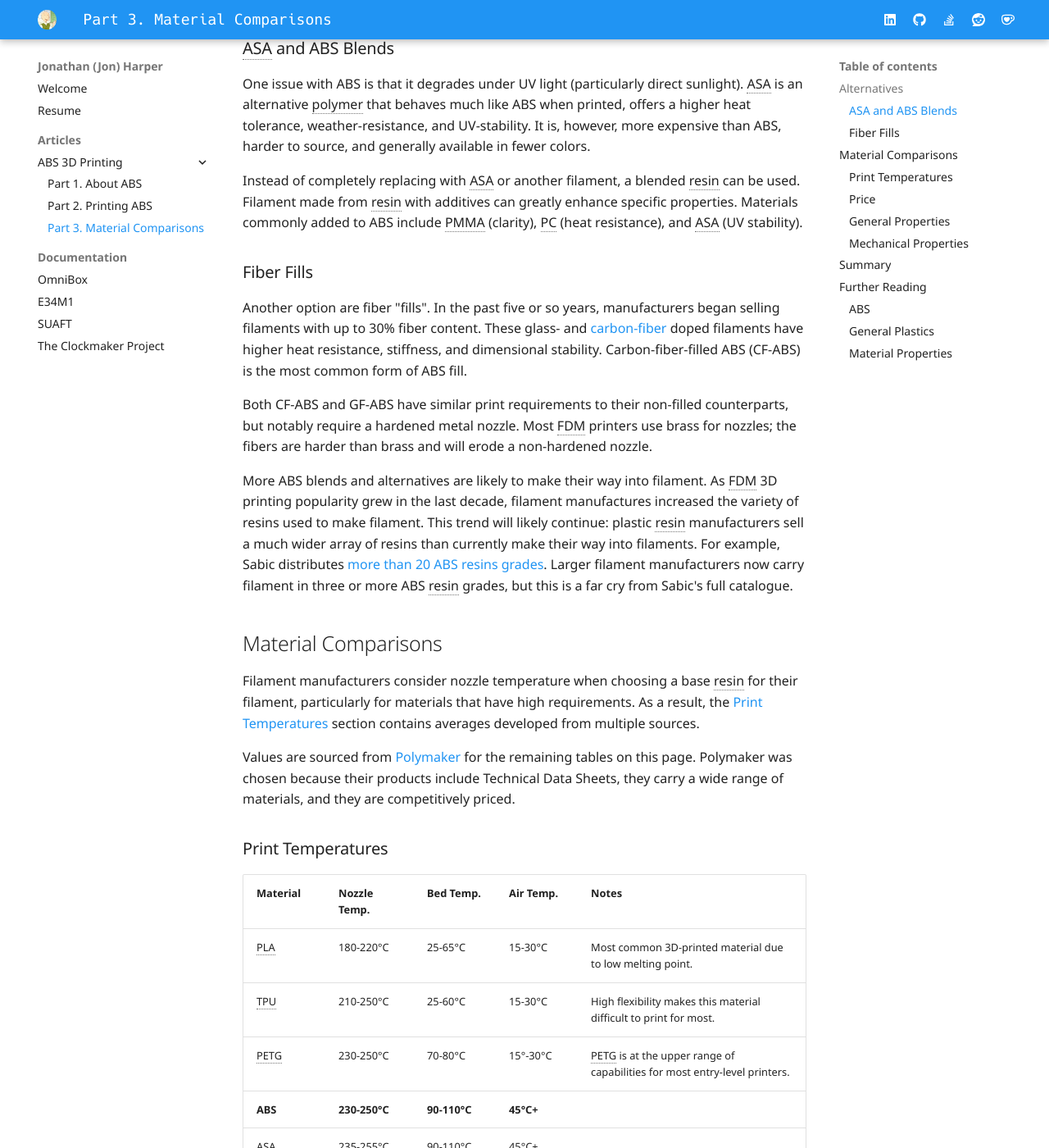
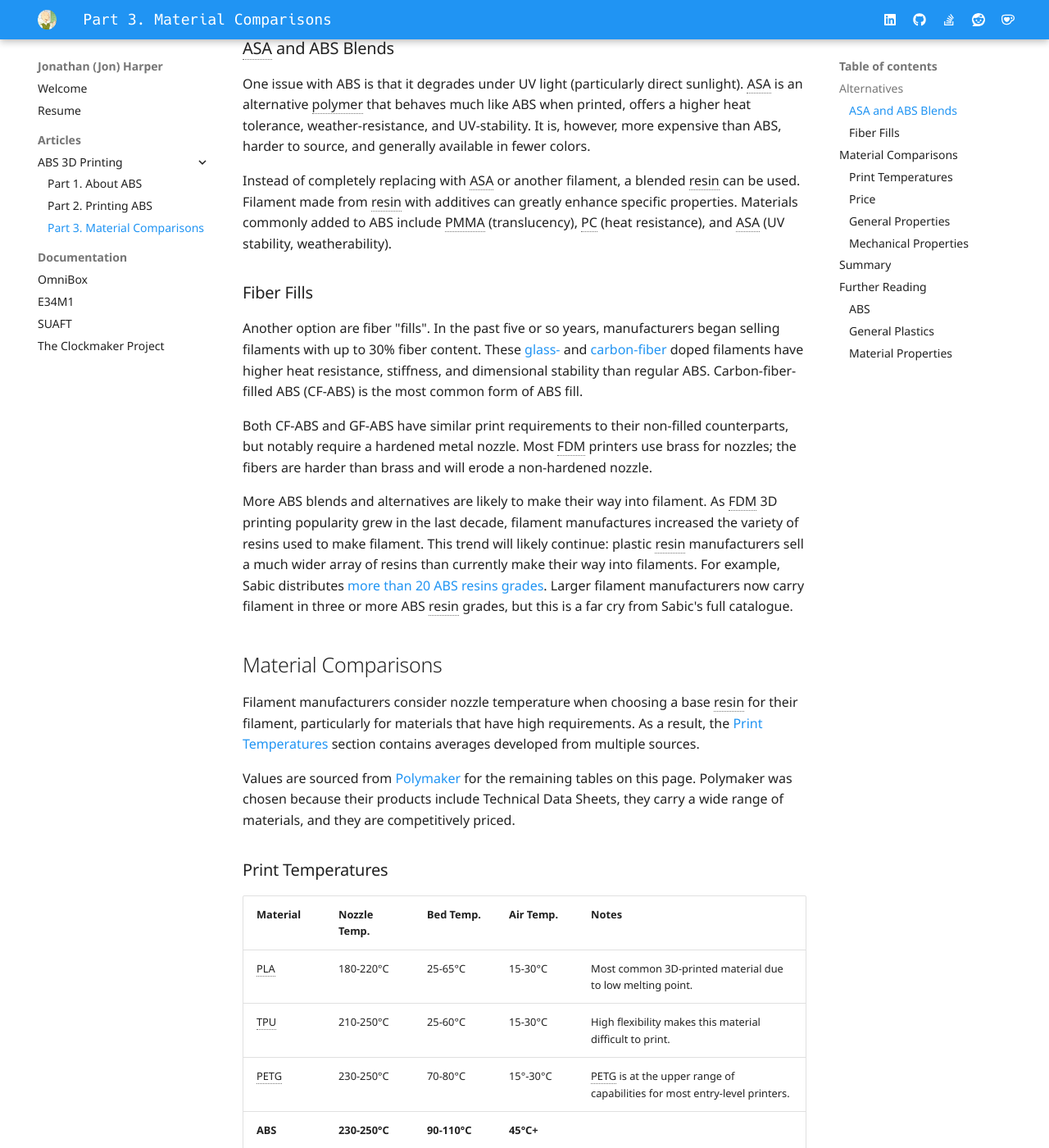
Before and after one commit to jon-harper/jon-harper.github.io, an MkDocs documentation site: the page built from docs/abs/materials.md, in a window 1280 px wide and 1400 px high, scrolled down 347 px. Shown: the whole window at 82% size. Built offline with MkDocs 1.6.1 and Material for MkDocs 9.7.7, drawn with Linux system fonts in a browser that asks for light colours.

Commit message:
More editing

```diff
--- a/docs/abs/materials.md
+++ b/docs/abs/materials.md
@@ -16,11 +16,11 @@ Before substituting a more expensive or difficult-to-print material, consider a
 
 One issue with ABS is that it degrades under UV light (particularly direct sunlight). ASA is an alternative polymer that behaves much like ABS when printed, offers a higher heat tolerance, weather-resistance, and UV-stability. It is, however, more expensive than ABS, harder to source, and generally available in fewer colors.
 
-Instead of completely replacing with ASA or another filament, a blended resin can be used. Filament made from resin with additives can greatly enhance specific properties. Materials commonly added to ABS include PMMA (clarity), PC (heat resistance), and ASA (UV stability).
+Instead of completely replacing with ASA or another filament, a blended resin can be used. Filament made from resin with additives can greatly enhance specific properties. Materials commonly added to ABS include PMMA (translucency), PC (heat resistance), and ASA (UV stability, weatherability).
 
 ### Fiber Fills
 
-Another option are fiber "fills". In the past five or so years, manufacturers began selling filaments with up to 30% fiber content. These glass- and [carbon-fiber](https://atomicfilament.com/collections/abs-3d-filament/products/carbon-fiber-ultra-black-abs) doped filaments have higher heat resistance, stiffness, and dimensional stability. Carbon-fiber-filled ABS (CF-ABS) is the most common form of ABS fill.
+Another option are fiber "fills". In the past five or so years, manufacturers began selling filaments with up to 30% fiber content. These [glass-](https://www.3dxtech.com/product/fibrex-abs-gf/) and [carbon-fiber](https://atomicfilament.com/collections/abs-3d-filament/products/carbon-fiber-ultra-black-abs) doped filaments have higher heat resistance, stiffness, and dimensional stability than regular ABS. Carbon-fiber-filled ABS (CF-ABS) is the most common form of ABS fill.
 
 Both CF-ABS and GF-ABS have similar print requirements to their non-filled counterparts, but notably require a hardened metal nozzle. Most FDM printers use brass for nozzles; the fibers are harder than brass and will erode a non-hardened nozzle.
 
@@ -37,7 +37,7 @@ Values are sourced from [Polymaker](https://us.polymaker.com) for the remaining
 | Material | Nozzle Temp. | Bed Temp. | Air Temp. | Notes |
 |---|---|---|---|---|
 | PLA | 180-220°C | 25-65°C | 15-30°C | Most common 3D-printed material due to low melting point. |
-| TPU | 210-250°C | 25-60°C | 15-30°C | High flexibility makes this material difficult to print for most. |
+| TPU | 210-250°C | 25-60°C | 15-30°C | High flexibility makes this material difficult to print. |
 | PETG | 230-250°C | 70-80°C | 15°-30°C | PETG is at the upper range of capabilities for most entry-level printers. |
 | **ABS** | **230-250°C** | **90-110°C** | **45°C+** |  |
 | ASA | 235-255°C | 90-110°C | 45°C+ |  |
```
Also changed, not shown: docs/abs/printing.md (+3 -5 lines).
